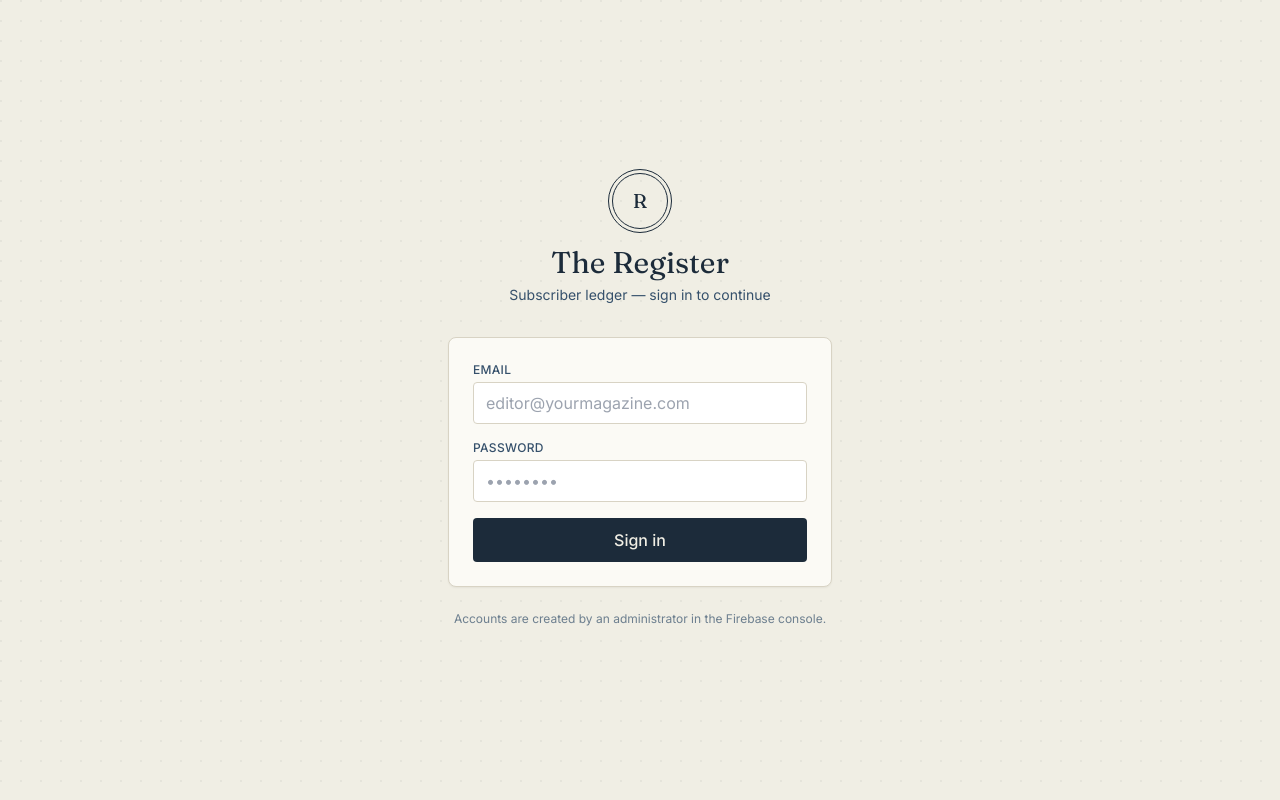
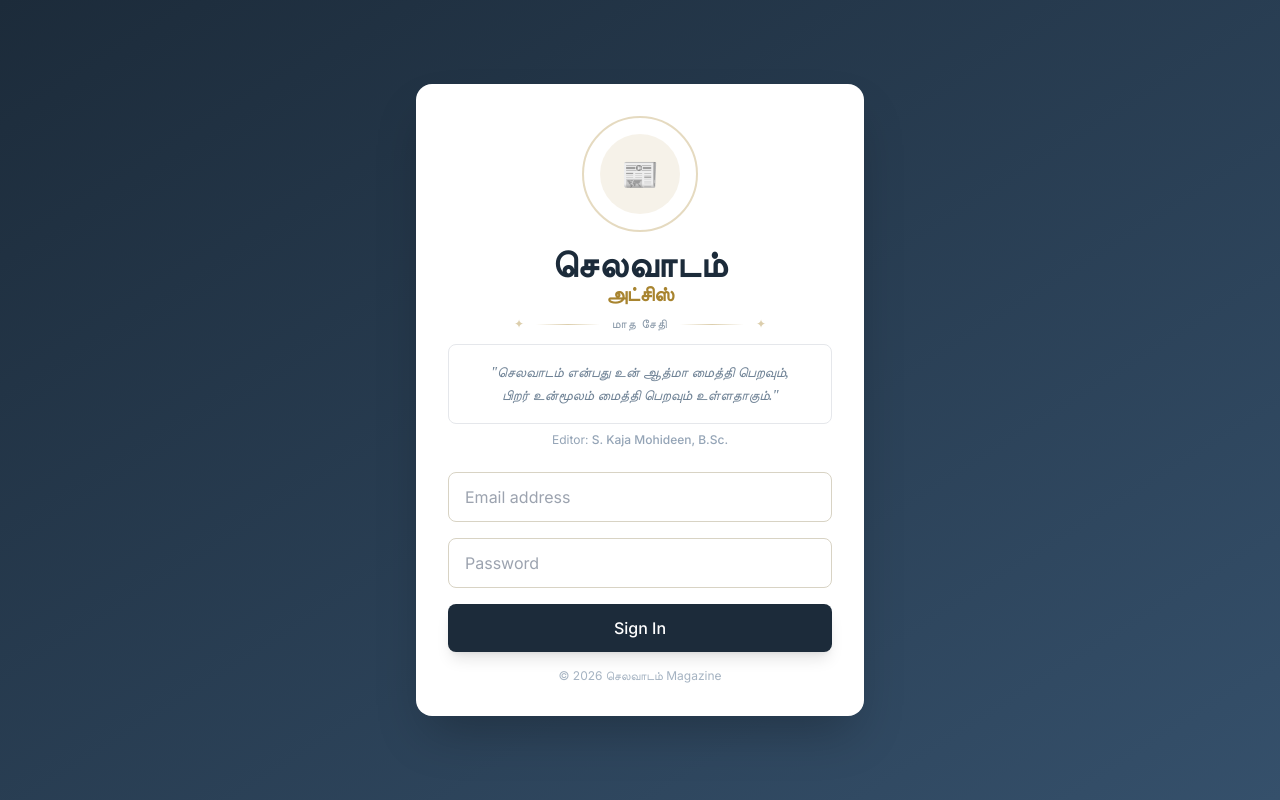
Before and after one commit to winnerstarrer-ui/Magazine-Subscribers, a React (Vite) app: page / in a window 1280 px wide. Built offline with nearby package versions, Linux system fonts and the light colour scheme; no server answers.

Commit message:
Login page

```diff
--- a/src/components/Login.jsx
+++ b/src/components/Login.jsx
@@ -1,82 +1,106 @@
 import React, { useState } from 'react'
-import { useAuth } from '../context/AuthContext'
+import { useAuth } from '../context/AuthContext' // adjust path as needed
 
 export default function Login() {
-  const { login } = useAuth()
   const [email, setEmail] = useState('')
   const [password, setPassword] = useState('')
   const [error, setError] = useState('')
-  const [busy, setBusy] = useState(false)
+  const [loading, setLoading] = useState(false)
+  const { login } = useAuth()
 
   async function handleSubmit(e) {
     e.preventDefault()
     setError('')
-    setBusy(true)
+    setLoading(true)
     try {
       await login(email, password)
     } catch (err) {
-      setError('Could not sign in. Check the email and password and try again.')
-    } finally {
-      setBusy(false)
+      setError('Failed to sign in: ' + err.message)
     }
+    setLoading(false)
   }
 
   return (
-    <div className="min-h-screen flex items-center justify-center px-4">
-      <div className="w-full max-w-sm">
-        <div className="text-center mb-8">
-          <div className="stamp inline-flex items-center justify-center w-14 h-14 text-ink-900 mb-4">
-            <span className="font-display text-xl">R</span>
+    <div className="min-h-screen flex items-center justify-center bg-gradient-to-br from-ink-900 to-ink-700 p-4">
+      <div className="bg-white rounded-2xl shadow-2xl max-w-md w-full p-8">
+        {/* ─── LOGO AREA ─── */}
+        <div className="text-center">
+          {/* Decorative Border */}
+          <div className="inline-block border-2 border-brass/30 rounded-full p-4 mb-3">
+            <div className="w-20 h-20 rounded-full bg-brass/10 flex items-center justify-center">
+              <span className="text-3xl font-serif font-bold text-brass">📰</span>
+            </div>
           </div>
-          <h1 className="font-display text-3xl text-ink-900">The Register</h1>
-          <p className="text-ink-700 text-sm mt-1">Subscriber ledger — sign in to continue</p>
+
+          {/* Tamil Title */}
+          <h1 className="font-serif text-4xl font-bold text-ink-900 tracking-wide">
+            செலவாடம்
+          </h1>
+
+          {/* Subtitle */}
+          <p className="font-serif text-xl text-brass font-semibold -mt-1">
+            அட்சிஸ்
+          </p>
+
+          {/* Decorative divider */}
+          <div className="flex items-center justify-center gap-3 my-2">
+            <span className="text-xs text-brass/40">✦</span>
+            <div className="h-px flex-1 max-w-16 bg-gradient-to-r from-transparent via-brass/40 to-transparent"></div>
+            <span className="text-xs font-medium text-ink-700/60 tracking-widest uppercase">
+              மாத சேதி
+            </span>
+            <div className="h-px flex-1 max-w-16 bg-gradient-to-r from-transparent via-brass/40 to-transparent"></div>
+            <span className="text-xs text-brass/40">✦</span>
+          </div>
+
+          {/* Motto */}
+          <div className="mt-3 text-sm text-ink-700/70 leading-relaxed bg-ink-50/50 rounded-lg p-4 border border-ink-100/30">
+            <p className="font-serif italic">
+              "செலவாடம் என்பது உன் ஆத்மா மைத்தி பெறவும்,<br />
+              பிறர் உன்மூலம் மைத்தி பெறவும் உள்ளதாகும்."
+            </p>
+          </div>
+
+          <p className="text-xs text-ink-500/60 mt-2">
+            Editor: <span className="font-medium">S. Kaja Mohideen, B.Sc.</span>
+          </p>
         </div>
 
-        <form
-          onSubmit={handleSubmit}
-          className="bg-paper-card border border-line rounded-lg p-6 shadow-sm"
-        >
-          <label className="block text-xs font-medium uppercase tracking-wide text-ink-700 mb-1">
-            Email
-          </label>
+        {/* ─── LOGIN FORM ─── */}
+        <form onSubmit={handleSubmit} className="mt-6 space-y-4">
+          {error && (
+            <div className="bg-oxblood/10 border border-oxblood/30 text-oxblood text-sm rounded-lg px-4 py-2">
+              {error}
+            </div>
+          )}
+
           <input
             type="email"
-            required
+            placeholder="Email address"
             value={email}
             onChange={(e) => setEmail(e.target.value)}
-            className="w-full mb-4 px-3 py-2 rounded border border-line bg-white focus:outline-none focus:ring-2 focus:ring-brass"
-            placeholder="editor@yourmagazine.com"
+            required
+            className="w-full px-4 py-3 rounded-lg border border-line bg-ink-50/30 focus:bg-white focus:outline-none focus:ring-2 focus:ring-brass/40 transition-colors"
           />
-
-          <label className="block text-xs font-medium uppercase tracking-wide text-ink-700 mb-1">
-            Password
-          </label>
           <input
             type="password"
-            required
+            placeholder="Password"
             value={password}
             onChange={(e) => setPassword(e.target.value)}
-            className="w-full mb-4 px-3 py-2 rounded border border-line bg-white focus:outline-none focus:ring-2 focus:ring-brass"
-            placeholder="••••••••"
+            required
+            className="w-full px-4 py-3 rounded-lg border border-line bg-ink-50/30 focus:bg-white focus:outline-none focus:ring-2 focus:ring-brass/40 transition-colors"
           />
-
-          {error && (
-            <p className="text-oxblood text-sm mb-4 bg-oxblood/5 border border-oxblood/20 rounded px-3 py-2">
-              {error}
-            </p>
-          )}
-
           <button
             type="submit"
-            disabled={busy}
-            className="w-full bg-ink-900 text-paper font-medium py-2.5 rounded hover:bg-ink-700 transition-colors disabled:opacity-60"
+            disabled={loading}
+            className="w-full bg-ink-900 text-white py-3 rounded-lg font-medium hover:bg-ink-700 transition-colors shadow-lg disabled:opacity-50"
           >
-            {busy ? 'Signing in…' : 'Sign in'}
+            {loading ? 'Signing in…' : 'Sign In'}
           </button>
         </form>
 
-        <p className="text-center text-xs text-ink-700/70 mt-6">
-          Accounts are created by an administrator in the Firebase console.
+        <p className="text-center text-xs text-ink-500/50 mt-4">
+          © {new Date().getFullYear()} செலவாடம் Magazine
         </p>
       </div>
     </div>
```
